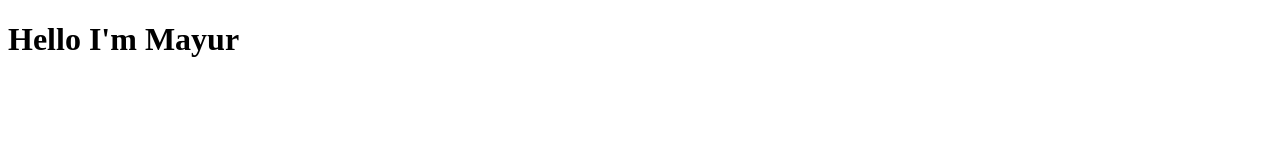
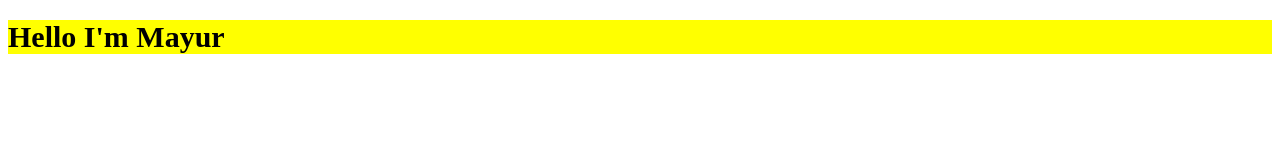
Before and after one commit to Mayurkolhe16/CSS-selectors, a plain HTML site: page index.html in a window 1280 px wide. Drawn offline with Linux system fonts and the light colour scheme.

Commit message:
add style

```diff
--- a/index.html
+++ b/index.html
@@ -5,6 +5,17 @@
     <meta name="viewport" content="width=device-width, initial-scale=1.0">
     <title>CSS selectors</title>
 
+    <style>
+        h1{
+            background-color: yellow;
+            color: black;
+            font-size: 30px;
+        }
+
+
+
+    </style>
+
 
 </head>
 <body>
```
